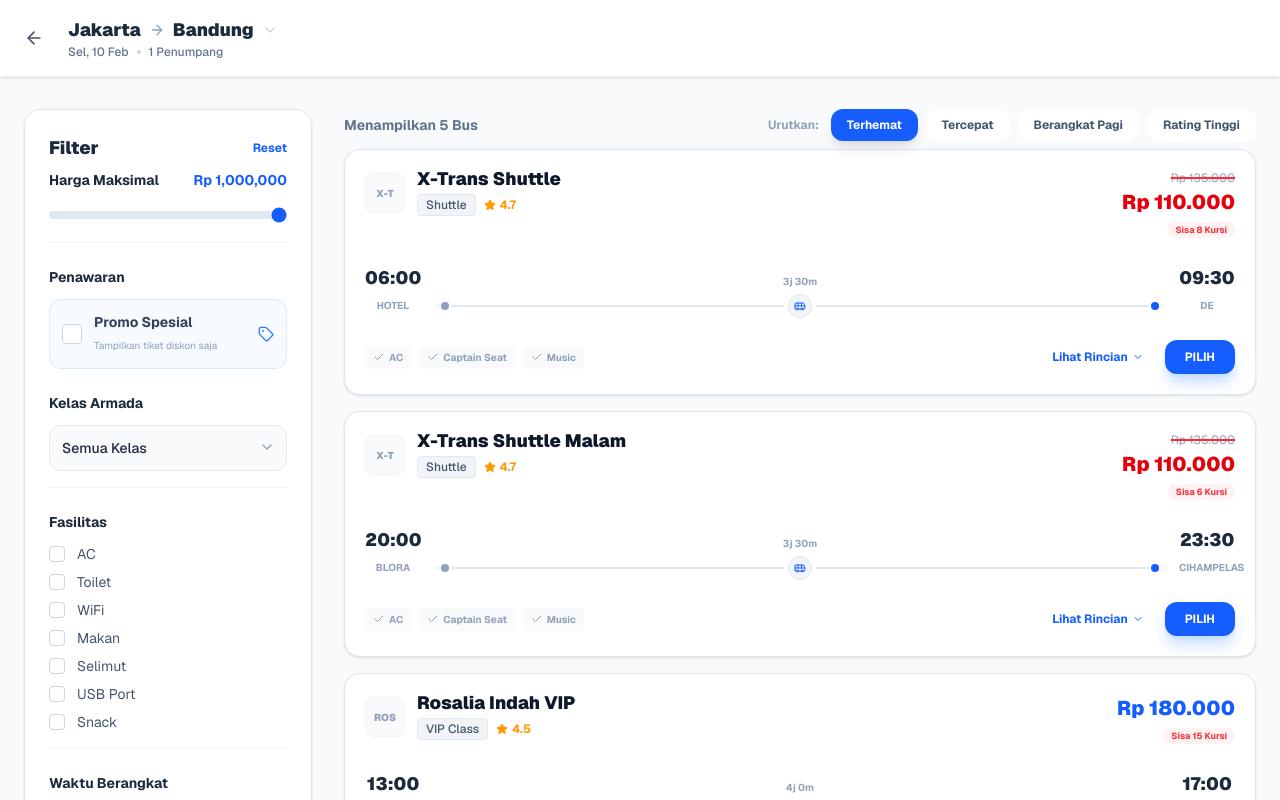
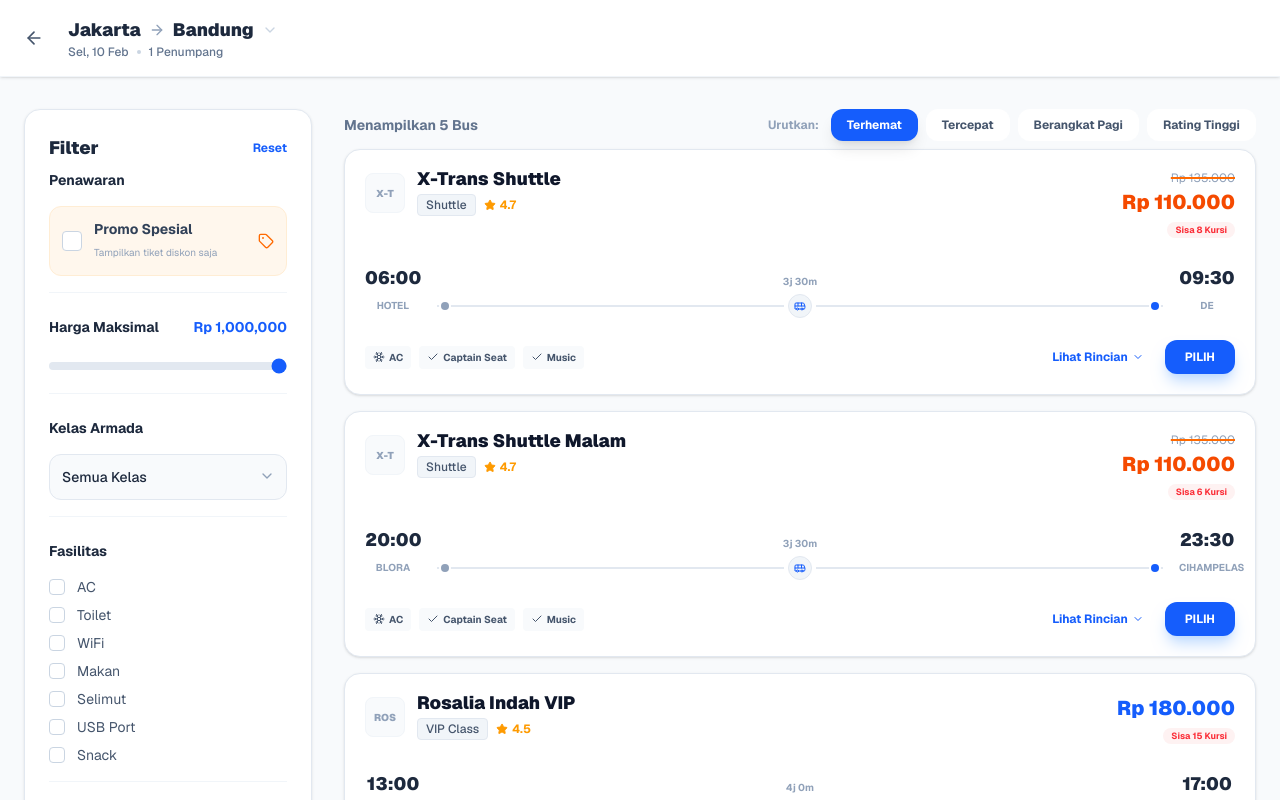
Before and after one commit to doaesque/skybus, a Next.js app: page /ticket in a window 1280 px wide. Shown: the top 800 px of the page. Built offline with nearby package versions, Linux system fonts and the light colour scheme.

Commit message:
ui(ticket): refine filters, facility icons, and update footer exclusions

```diff
--- a/src/app/ticket/page.tsx
+++ b/src/app/ticket/page.tsx
@@ -4,7 +4,8 @@ import React, { useState, useMemo, useEffect, useRef } from 'react';
 import {
   ArrowLeft, ArrowRight, Star, Wifi, Zap, Armchair, ChevronDown, ChevronUp,
   Camera, MapPin, Calendar, User, SlidersHorizontal, Info, Clock, ShieldAlert,
-  Coffee, Tv, Filter, Check, X, Bus, ArrowUpDown, LogIn, Lock, Tag
+  Coffee, Tv, Filter, Check, X, Bus, ArrowUpDown, LogIn, Lock, Tag,
+  Utensils, Plug, Snowflake, Bath, Moon, Monitor, ExternalLink
 } from 'lucide-react';
 import Link from 'next/link';
 import Image from 'next/image';
@@ -37,13 +38,13 @@ export default function TicketPage() {
   // STATE MODAL LOGIN
   const [showLoginModal, setShowLoginModal] = useState(false);
 
-  // --- STATE FILTER LENGKAP (Updated) ---
+  // --- STATE FILTER LENGKAP ---
   const [filters, setFilters] = useState({
     pagi: false, siang: false, malam: false,
     selectedClasses: [] as string[],
     photoOnly: false,
-    promoOnly: false, // NEW: Filter Promo
-    maxPrice: 1000000, // NEW: Filter Max Price (Default 1jt)
+    promoOnly: false,
+    maxPrice: 1000000,
     boardingPoints: [] as string[],
     droppingPoints: [] as string[],
     operators: [] as string[],
@@ -51,6 +52,19 @@ export default function TicketPage() {
   });
 
   const commonFacilities = ["AC", "Toilet", "WiFi", "Makan", "Selimut", "USB Port", "Snack"];
+
+  // Helper untuk Ikon Fasilitas
+  const getFacilityIcon = (name: string) => {
+    const lower = name.toLowerCase();
+    if (lower.includes('wifi')) return <Wifi className="w-3 h-3" />;
+    if (lower.includes('ac')) return <Snowflake className="w-3 h-3" />;
+    if (lower.includes('makan') || lower.includes('snack')) return <Utensils className="w-3 h-3" />;
+    if (lower.includes('usb') || lower.includes('charg')) return <Plug className="w-3 h-3" />;
+    if (lower.includes('tv') || lower.includes('monitor')) return <Monitor className="w-3 h-3" />;
+    if (lower.includes('selimut') || lower.includes('bantal') || lower.includes('sleep')) return <Moon className="w-3 h-3" />;
+    if (lower.includes('toilet')) return <Bath className="w-3 h-3" />;
+    return <Check className="w-3 h-3" />;
+  };
 
   useEffect(() => {
     function handleClickOutside(event: MouseEvent) {
@@ -76,10 +90,9 @@ export default function TicketPage() {
     if (!role) {
         setShowLoginModal(true);
     } else {
-        // Carry over search params to booking page
         const params = new URLSearchParams();
         params.set("busId", busId);
-        params.set("price", price.toString()); // Carry price selected
+        params.set("price", price.toString());
         params.set("date", searchParams.date);
         params.set("pax", searchParams.pax.toString());
         params.set("from", searchParams.origin);
@@ -87,7 +100,6 @@ export default function TicketPage() {
         if (searchParams.returnDate) {
             params.set("returnDate", searchParams.returnDate);
         }
-
         router.push(`/booking?${params.toString()}`);
     }
   };
@@ -154,14 +166,11 @@ export default function TicketPage() {
        });
     }
 
-    // NEW: Filter Promo
     if (filters.promoOnly) {
-        // Asumsi data.ts punya field isPromo, kalau belum ada filter ini skip dulu atau tambahkan field dummy
         // @ts-ignore
         data = data.filter(bus => bus.isPromo === true);
     }
 
-    // NEW: Filter Max Price
     data = data.filter(bus => bus.price <= filters.maxPrice);
 
     if (selectedSort === 'Terhemat') data.sort((a, b) => a.price - b.price);
@@ -268,9 +277,25 @@ export default function TicketPage() {
             <button onClick={() => setFilters({pagi:false, siang:false, malam:false, selectedClasses: [], facilities: [], photoOnly:false, promoOnly:false, maxPrice: 1000000, boardingPoints:[], droppingPoints:[], operators:[]})} className="text-xs font-bold text-blue-600 hover:underline">Reset</button>
         </div>
 
-        {/* Filter Range Harga (NEW) */}
+        {/* Filter Penawaran (Dipindah ke atas) */}
         <div className="border-b border-slate-100 dark:border-slate-800 pb-4">
-            <h4 className="font-bold text-sm mb-3 flex justify-between">
+            <h4 className="font-bold text-sm mb-4">Penawaran</h4>
+            <label className="flex items-center gap-3 cursor-pointer group p-3 rounded-xl bg-orange-50 dark:bg-orange-900/10 border border-orange-100 dark:border-orange-900 hover:border-orange-300 transition">
+                <div className={`w-5 h-5 rounded border flex items-center justify-center transition ${filters.promoOnly ? 'bg-orange-500 border-orange-500' : 'border-slate-300 dark:border-slate-600 bg-white dark:bg-slate-900'}`}>
+                    {filters.promoOnly && <Check className="w-3 h-3 text-white" />}
+                </div>
+                <input type="checkbox" className="hidden" checked={filters.promoOnly} onChange={() => toggleBoolFilter('promoOnly')} />
+                <div className="flex-1">
+                    <span className="text-sm font-bold text-slate-700 dark:text-white block">Promo Spesial</span>
+                    <span className="text-[10px] text-slate-400">Tampilkan tiket diskon saja</span>
+                </div>
+                <Tag className="w-4 h-4 text-orange-500" />
+            </label>
+        </div>
+
+        {/* Filter Range Harga */}
+        <div className="border-b border-slate-100 dark:border-slate-800 pb-4">
+            <h4 className="font-bold text-sm mb-4 flex justify-between">
                 Harga Maksimal
                 <span className="text-blue-600">Rp {filters.maxPrice.toLocaleString()}</span>
             </h4>
@@ -285,25 +310,9 @@ export default function TicketPage() {
             />
         </div>
 
-        {/* Filter Promo (NEW) */}
-        <div>
-            <h4 className="font-bold text-sm mb-3">Penawaran</h4>
-            <label className="flex items-center gap-3 cursor-pointer group p-3 rounded-xl bg-blue-50/50 dark:bg-blue-900/10 border border-blue-100 dark:border-blue-900 hover:border-blue-300 transition">
-                <div className={`w-5 h-5 rounded border flex items-center justify-center transition ${filters.promoOnly ? 'bg-blue-600 border-blue-600' : 'border-slate-300 dark:border-slate-600 bg-white dark:bg-slate-900'}`}>
-                    {filters.promoOnly && <Check className="w-3 h-3 text-white" />}
-                </div>
-                <input type="checkbox" className="hidden" checked={filters.promoOnly} onChange={() => toggleBoolFilter('promoOnly')} />
-                <div className="flex-1">
-                    <span className="text-sm font-bold text-slate-700 dark:text-white block">Promo Spesial</span>
-                    <span className="text-[10px] text-slate-400">Tampilkan tiket diskon saja</span>
-                </div>
-                <Tag className="w-4 h-4 text-blue-500" />
-            </label>
-        </div>
-
         {/* Filter Kelas */}
         <div className="border-b border-slate-100 dark:border-slate-800 pb-4">
-            <h4 className="font-bold text-sm mb-3">Kelas Armada</h4>
+            <h4 className="font-bold text-sm mb-4">Kelas Armada</h4>
             <div className="relative">
                 <select
                     className="w-full p-3 bg-slate-50 dark:bg-slate-800 border border-slate-200 dark:border-slate-700 rounded-xl text-sm font-medium focus:ring-2 focus:ring-blue-600 outline-none appearance-none cursor-pointer"
@@ -327,7 +336,7 @@ export default function TicketPage() {
 
         {/* Filter Fasilitas */}
         <div className="border-b border-slate-100 dark:border-slate-800 pb-4">
-            <h4 className="font-bold text-sm mb-3">Fasilitas</h4>
+            <h4 className="font-bold text-sm mb-4">Fasilitas</h4>
             <div className="space-y-2">
                 {commonFacilities.map((fac, idx) => (
                     <label key={idx} className="flex items-center gap-3 cursor-pointer group">
@@ -343,7 +352,7 @@ export default function TicketPage() {
 
         {/* Waktu */}
         <div className="border-b border-slate-100 dark:border-slate-800 pb-4">
-            <h4 className="font-bold text-sm mb-3">Waktu Berangkat</h4>
+            <h4 className="font-bold text-sm mb-4">Waktu Berangkat</h4>
             <div className="space-y-2">
                 {[
                 {id: 'pagi', label: 'Pagi (00:00 - 12:00)'},
@@ -364,7 +373,7 @@ export default function TicketPage() {
         {/* Titik Naik */}
         {availableBoardingPoints.length > 0 && (
             <div className="border-b border-slate-100 dark:border-slate-800 pb-4">
-                <h4 className="font-bold text-sm mb-3">Titik Naik</h4>
+                <h4 className="font-bold text-sm mb-4">Titik Naik</h4>
                 <div className="space-y-2 max-h-40 overflow-y-auto scrollbar-thin scrollbar-thumb-slate-200 dark:scrollbar-thumb-slate-700 pr-2">
                     {availableBoardingPoints.map((point: string, idx: number) => (
                         <label key={idx} className="flex items-center gap-3 cursor-pointer group">
@@ -382,7 +391,7 @@ export default function TicketPage() {
         {/* Titik Turun */}
         {availableDroppingPoints.length > 0 && (
             <div className="border-b border-slate-100 dark:border-slate-800 pb-4">
-                <h4 className="font-bold text-sm mb-3">Titik Turun</h4>
+                <h4 className="font-bold text-sm mb-4">Titik Turun</h4>
                 <div className="space-y-2 max-h-40 overflow-y-auto scrollbar-thin scrollbar-thumb-slate-200 dark:scrollbar-thumb-slate-700 pr-2">
                     {availableDroppingPoints.map((point: string, idx: number) => (
                         <label key={idx} className="flex items-center gap-3 cursor-pointer group">
@@ -400,7 +409,7 @@ export default function TicketPage() {
         {/* Operator */}
         {availableOperators.length > 0 && (
             <div className="border-b border-slate-100 dark:border-slate-800 pb-4">
-                <h4 className="font-bold text-sm mb-3">Nama Operator</h4>
+                <h4 className="font-bold text-sm mb-4">Nama Operator</h4>
                 <div className="space-y-2 max-h-40 overflow-y-auto scrollbar-thin scrollbar-thumb-slate-200 dark:scrollbar-thumb-slate-700 pr-2">
                     {availableOperators.map((op: string, idx: number) => (
                         <label key={idx} className="flex items-center gap-3 cursor-pointer group">
@@ -417,7 +426,7 @@ export default function TicketPage() {
 
         {/* Spesial */}
         <div>
-            <h4 className="font-bold text-sm mb-3">Fitur Spesial</h4>
+            <h4 className="font-bold text-sm mb-4">Fitur Spesial</h4>
             <label className="flex items-center gap-3 cursor-pointer group p-3 rounded-xl bg-slate-50 dark:bg-slate-800 border border-slate-200 dark:border-slate-700 hover:border-blue-300 transition">
                 <div className={`w-5 h-5 rounded border flex items-center justify-center transition ${filters.photoOnly ? 'bg-blue-600 border-blue-600' : 'border-slate-300 dark:border-slate-600 bg-white dark:bg-slate-900'}`}>
                     {filters.photoOnly && <Check className="w-3 h-3 text-white" />}
@@ -456,7 +465,6 @@ export default function TicketPage() {
                     Untuk melanjutkan pemesanan dan mengamankan kursi Anda, silakan masuk ke akun SkyBus terlebih dahulu.
                 </p>
 
-                {/* REVISED BUTTONS: Spaced out & Link Style */}
                 <div className="space-y-4">
                     <Link href="/login">
                         <button className="w-full bg-blue-600 hover:bg-blue-700 text-white py-3.5 rounded-xl font-bold transition shadow-lg shadow-blue-200 dark:shadow-none flex items-center justify-center gap-2">
@@ -496,7 +504,6 @@ export default function TicketPage() {
                 <span>{new Date(searchParams.date).toLocaleDateString('id-ID', { weekday: 'short', day: 'numeric', month: 'short' })}</span>
                 <span className="w-1 h-1 bg-slate-300 rounded-full"></span>
                 <span>{searchParams.pax} Penumpang</span>
-                {/* Badge Pulang Pergi */}
                 {searchParams.returnDate && (
                     <span className="bg-green-100 text-green-600 px-2 py-0.5 rounded text-[10px] font-bold">Pulang Pergi: {new Date(searchParams.returnDate).toLocaleDateString('id-ID', {day: 'numeric', month: 'short'})}</span>
                 )}
@@ -526,7 +533,6 @@ export default function TicketPage() {
                     <label className="text-[10px] text-slate-400 font-bold uppercase block mb-1">Pergi</label>
                     <input type="date" value={searchParams.date} onChange={(e)=>setSearchParams({...searchParams, date: e.target.value})} className="w-full bg-transparent font-bold text-sm outline-none" />
                  </div>
-                 {/* Tanggal Pulang */}
                  <div className="bg-white dark:bg-slate-800 p-2 rounded-xl border border-slate-200 dark:border-slate-700">
                     <label className="text-[10px] text-slate-400 font-bold uppercase block mb-1">Pulang (Opsional)</label>
                     <input
@@ -624,14 +630,14 @@ export default function TicketPage() {
                     </div>
                     <div className="text-right">
                       {/* HARGA CORET & PROMO */}
-                      {/* @ts-ignore: Assume field exists based on updated data.ts */}
+                      {/* @ts-ignore */}
                       {bus.originalPrice && (
-                          <span className="block text-xs text-slate-400 line-through decoration-red-500 decoration-2 mb-0.5">
+                          <span className="block text-xs text-slate-400 line-through decoration-orange-500 decoration-2 mb-0.5">
                               Rp {bus.originalPrice.toLocaleString('id-ID')}
                           </span>
                       )}
 
-                      <span className={`block text-xl font-black ${bus.originalPrice ? 'text-red-600' : 'text-blue-600 dark:text-blue-400'}`}>
+                      <span className={`block text-xl font-black ${bus.originalPrice ? 'text-orange-600' : 'text-blue-600 dark:text-blue-400'}`}>
                           Rp {bus.price.toLocaleString('id-ID')}
                       </span>
 
@@ -639,7 +645,7 @@ export default function TicketPage() {
                     </div>
                   </div>
 
-                  {/* TIMELINE WITH DURATION */}
+                  {/* TIMELINE */}
                   <div className="flex items-center gap-4 mb-6">
                     <div className="text-center w-14 shrink-0">
                       <span className="block text-lg font-black text-slate-800 dark:text-white">{bus.departureTime}</span>
@@ -647,19 +653,15 @@ export default function TicketPage() {
                     </div>
 
                     <div className="flex-1 flex flex-col items-center relative">
-                      {/* DURATION DISPLAY - Added mb-4 to avoid overlap */}
                       <span className="text-[10px] text-slate-400 font-bold mb-4">{bus.duration}</span>
 
                       <div className="w-full h-[2px] bg-slate-200 dark:bg-slate-700 relative flex items-center justify-between px-1">
                          <div className="w-2 h-2 rounded-full bg-slate-400 dark:bg-slate-600 ring-2 ring-white dark:ring-slate-900"></div>
-
-                         {/* Bus Icon - Positioned Absolute Center of Line */}
                          <div className="absolute top-1/2 left-1/2 -translate-x-1/2 -translate-y-1/2 bg-white dark:bg-slate-900 px-1">
                               <div className="w-6 h-6 bg-slate-100 dark:bg-slate-800 rounded-full flex items-center justify-center border border-slate-200 dark:border-slate-700 text-blue-600">
                                   <Bus className="w-3 h-3" />
                               </div>
                          </div>
-
                          <div className="w-2 h-2 rounded-full bg-blue-600 ring-2 ring-white dark:ring-slate-900"></div>
                       </div>
                     </div>
@@ -667,7 +669,6 @@ export default function TicketPage() {
                     <div className="text-center w-14 shrink-0">
                       <span className="block text-lg font-black text-slate-800 dark:text-white">{bus.arrivalTime}</span>
                       <span className="text-[10px] text-slate-400 font-bold uppercase truncate">{bus.toDetail.split(" ")[0]}</span>
-                      {/* Next Day Indicator */}
                       {isNextDay(bus.departureTime, bus.arrivalTime) && (
                           <span className="text-[9px] text-red-500 font-bold block mt-0.5">+1 Hari</span>
                       )}
@@ -677,8 +678,8 @@ export default function TicketPage() {
                   <div className="flex items-center justify-between">
                     <div className="flex gap-2 text-slate-400">
                       {bus.facilities.slice(0,3).map((fac, i) => (
-                        <div key={i} className="flex items-center gap-1 bg-slate-50 dark:bg-slate-800 px-2 py-1 rounded text-[10px] font-bold">
-                           <Check className="w-3 h-3" /> {fac}
+                        <div key={i} className="flex items-center gap-1 bg-slate-50 dark:bg-slate-800 px-2 py-1 rounded text-[10px] font-bold text-slate-600 dark:text-slate-300">
+                           {getFacilityIcon(fac)} {fac}
                         </div>
                       ))}
                     </div>
@@ -689,7 +690,6 @@ export default function TicketPage() {
                         {isExpanded ? <ChevronUp className="w-3 h-3"/> : <ChevronDown className="w-3 h-3"/>}
                       </button>
 
-                      {/* SELECT BUTTON WITH AUTH CHECK */}
                       <button
                         onClick={() => handleSelectTicket(bus.id, bus.price)}
                         className="bg-blue-600 hover:bg-blue-700 text-white px-5 py-2 rounded-xl text-xs font-bold shadow-lg shadow-blue-200 dark:shadow-none transition"
@@ -746,13 +746,13 @@ export default function TicketPage() {
                               <div className="flex flex-wrap gap-2 mb-4">
                                   {bus.facilities.map((item, i) => (
                                       <span key={i} className="text-[10px] bg-white dark:bg-slate-800 border border-slate-200 dark:border-slate-700 px-2 py-1 rounded text-slate-600 dark:text-slate-300 flex items-center gap-1">
-                                          <Zap className="w-3 h-3"/> {item}
+                                          {getFacilityIcon(item)} {item}
                                       </span>
                                   ))}
                               </div>
 
                               {hasPhotos ? (
-                                  <div className="grid grid-cols-3 gap-2">
+                                  <div className="grid grid-cols-3 gap-2 mb-4">
                                       {partnerData?.gallery?.slice(0, 3).map((img, i) => (
                                           <div key={i} className="aspect-video rounded-lg overflow-hidden relative group bg-slate-200">
                                               <Image
@@ -765,14 +765,17 @@ export default function TicketPage() {
                                       ))}
                                   </div>
                               ) : (
-                                  <div className="text-center py-6 bg-slate-100 dark:bg-slate-800 rounded-xl border-dashed border-2 border-slate-200 dark:border-slate-700">
+                                  <div className="text-center py-6 bg-slate-100 dark:bg-slate-800 rounded-xl border-dashed border-2 border-slate-200 dark:border-slate-700 mb-4">
                                       <Camera className="w-8 h-8 text-slate-300 mx-auto mb-2"/>
                                       <p className="text-xs text-slate-400">Belum ada foto armada.</p>
                                   </div>
                               )}
 
-                              <Link href={`/mitra/${bus.operator.toLowerCase().replace(/\s/g, '-')}`} className="block text-center mt-4 text-xs font-bold text-blue-600 hover:underline">
-                                  Lihat Profil Mitra Lengkap
+                              {/* LINK KE HALAMAN MITRA */}
+                              <Link href={`/mitra/${bus.operator.toLowerCase().replace(/\s+/g, '-')}`} className="block">
+                                <button className="w-full py-2 bg-blue-50 dark:bg-blue-900/20 text-blue-600 text-xs font-bold rounded-lg hover:bg-blue-100 dark:hover:bg-blue-900/40 transition flex items-center justify-center gap-2">
+                                    <ExternalLink className="w-3 h-3" /> Lihat Profil & Ulasan Lengkap Mitra
+                                </button>
                               </Link>
                           </div>
                       )}
--- a/src/components/FooterWrapper.tsx
+++ b/src/components/FooterWrapper.tsx
@@ -14,7 +14,8 @@ export default function FooterWrapper() {
     "/payment",
     "/eticket",
     "/mitra/register",
-    "/ticket"
+    "/ticket",
+    "/settings"
   ];
 
   // Cek apakah pathname ada di list atau diawali dengan path tertentu (opsional)
```
Also changed, not shown: src/app/promo/page.tsx (+13 -19 lines).
